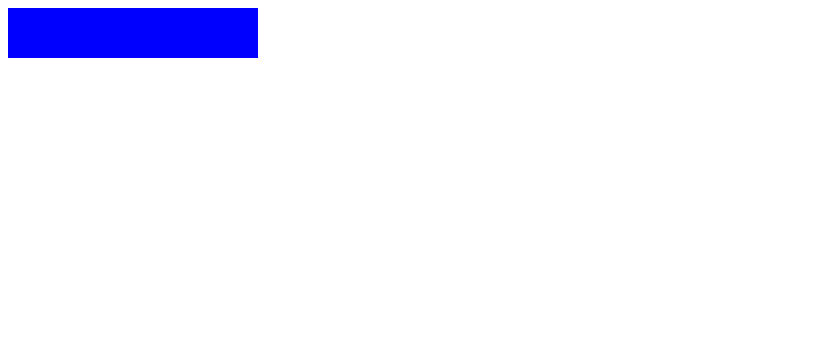
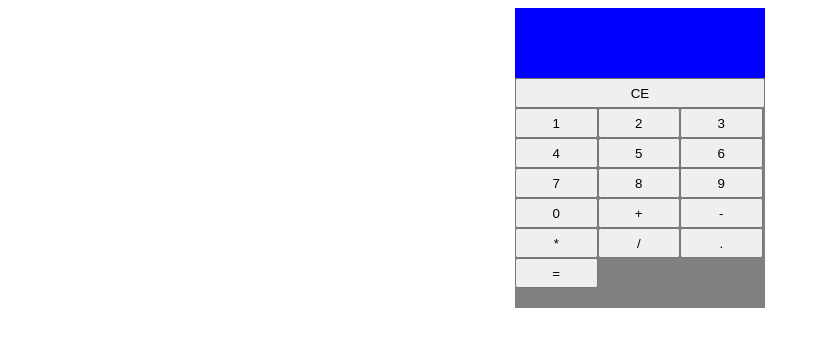
Before and after one commit to fquraish/exo_calculater, a plain HTML site: page index.html in a window 1280 px wide. Shown: the whole page, without its empty margins (0-820 px from the left). Drawn offline with Linux system fonts and the light colour scheme.

Commit message:
update exo

```diff
--- a/script.js
+++ b/script.js
@@ -1,3 +1,102 @@
+var mainElement = document.createElement("main");
+mainElement.id = "main"
+document.body.appendChild(mainElement)
+
+
+
 var resultElement = document.createElement("div");
 resultElement.id = "result"
-document.body.appendChild(resultElement)
+mainElement.appendChild(resultElement)
+
+var resetBtn = document.createElement("button");
+resetBtn.id = "reset"
+mainElement.appendChild(resetBtn)
+resetBtn.innerHTML = "CE"
+
+var allBtn = document.createElement("div");
+allBtn.className = "all"
+mainElement.appendChild(allBtn)
+
+var keys = ["1", "2", "3", "4", "5", "6", "7", "8", "9", "0", "+", "-", "*", "/", ".", "="]
+
+
+
+var oneInput = document.createElement("button");
+oneInput.id = "one"
+allBtn.appendChild(oneInput)
+oneInput.innerHTML = "1";
+
+var twoInput = document.createElement("button");
+twoInput.id = "two"
+allBtn.appendChild(twoInput)
+twoInput.innerHTML = "2";
+
+var threeInput = document.createElement("button");
+threeInput.id = "three"
+allBtn.appendChild(threeInput)
+threeInput.innerHTML = "3";
+
+var fourInput = document.createElement("button");
+fourInput.id = "four"
+allBtn.appendChild(fourInput)
+fourInput.innerHTML = "4";
+
+var fiveInput = document.createElement("button");
+fiveInput.id = "five"
+allBtn.appendChild(fiveInput)
+fiveInput.innerHTML = "5";
+
+var sixInput = document.createElement("button");
+sixInput.id = "six"
+allBtn.appendChild(sixInput)
+sixInput.innerHTML = "6";
+
+var sevenInput = document.createElement("button");
+sevenInput.id = "seven"
+allBtn.appendChild(sevenInput)
+sevenInput.innerHTML = "7";
+
+var eightInput = document.createElement("button");
+eightInput.id = "eight"
+allBtn.appendChild(eightInput)
+eightInput.innerHTML = "8";
+
+var nineInput = document.createElement("button");
+oneInput.id = "nine"
+allBtn.appendChild(nineInput)
+nineInput.innerHTML = "9";
+
+var zeroInput = document.createElement("button");
+zeroInput.id = "zero"
+allBtn.appendChild(zeroInput)
+zeroInput.innerHTML = "0";
+
+var plusInput = document.createElement("button");
+plusInput.id = "plus"
+allBtn.appendChild(plusInput)
+plusInput.innerHTML = "+";
+
+var minusInput = document.createElement("button");
+minusInput.id = "minus"
+allBtn.appendChild(minusInput)
+minusInput.innerHTML ="-";
+
+var multiplyInput = document.createElement("button");
+multiplyInput.id = "multiply"
+allBtn.appendChild(multiplyInput)
+multiplyInput.innerHTML = "*";
+
+var divideInput = document.createElement("button");
+divideInput.id = "divide"
+allBtn.appendChild(divideInput)
+divideInput.innerHTML = "/";
+
+var pointInput = document.createElement("button");
+pointInput.id = "point"
+allBtn.appendChild(pointInput)
+pointInput.innerHTML =".";
+
+var equalInput = document.createElement("button");
+equalInput.id = "equal"
+allBtn.appendChild(equalInput)
+equalInput.innerHTML = "=";
--- a/style.css
+++ b/style.css
@@ -6,9 +6,11 @@
 }
 #result{
     background-color: blue;
-    width: 250px;
+    width: 230px;
     height: 50px;
     color: white;
+    text-align: right;
+    padding: 10px;
 }
 #reset{
     width: 250px;
@@ -18,9 +20,11 @@
     display: inline-block;
     width: 250px;
     height: 100px;
+    color: black;
 
 }
 button{
-    width: 70px;
+    width: 33%;
     height: 30px;
+    color: black;
 }
```
